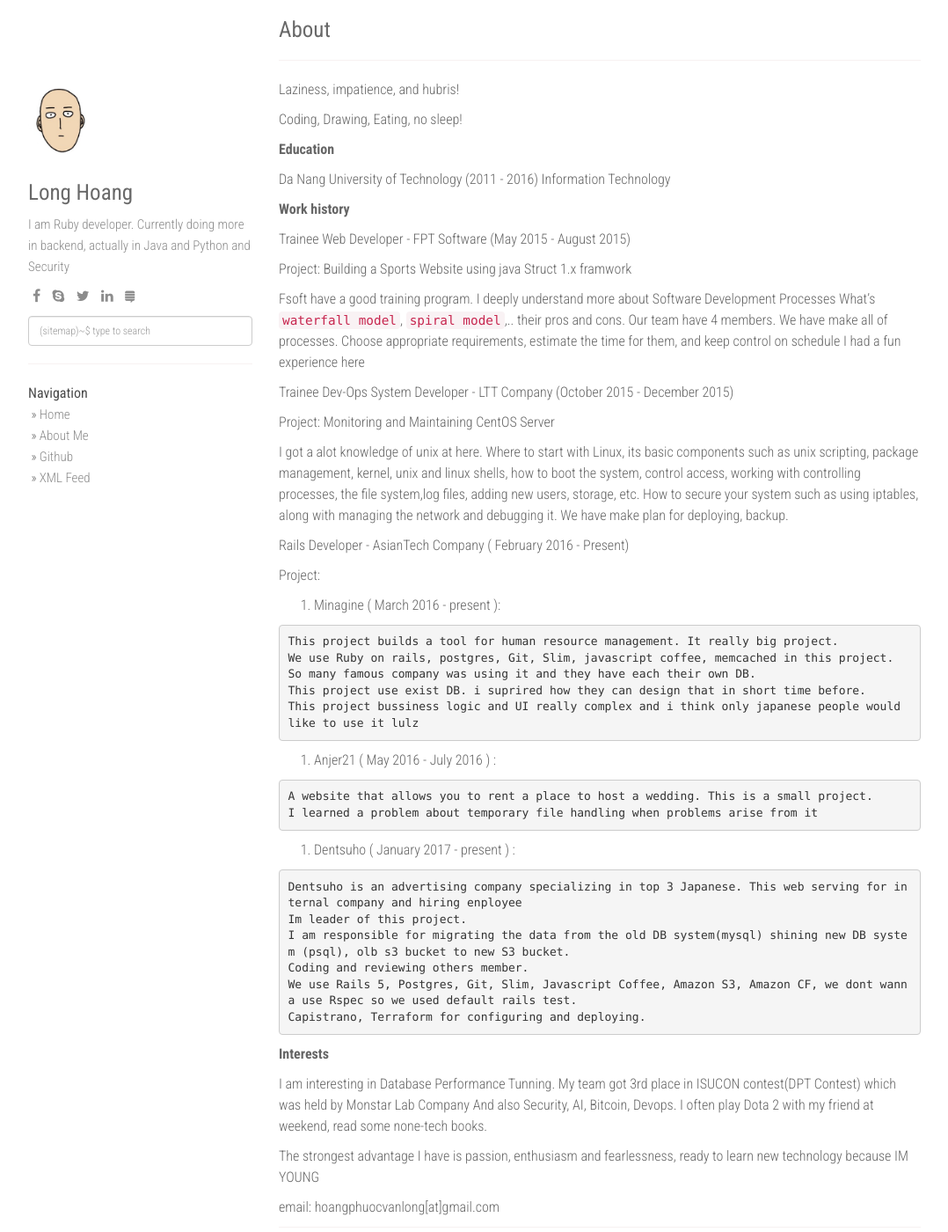
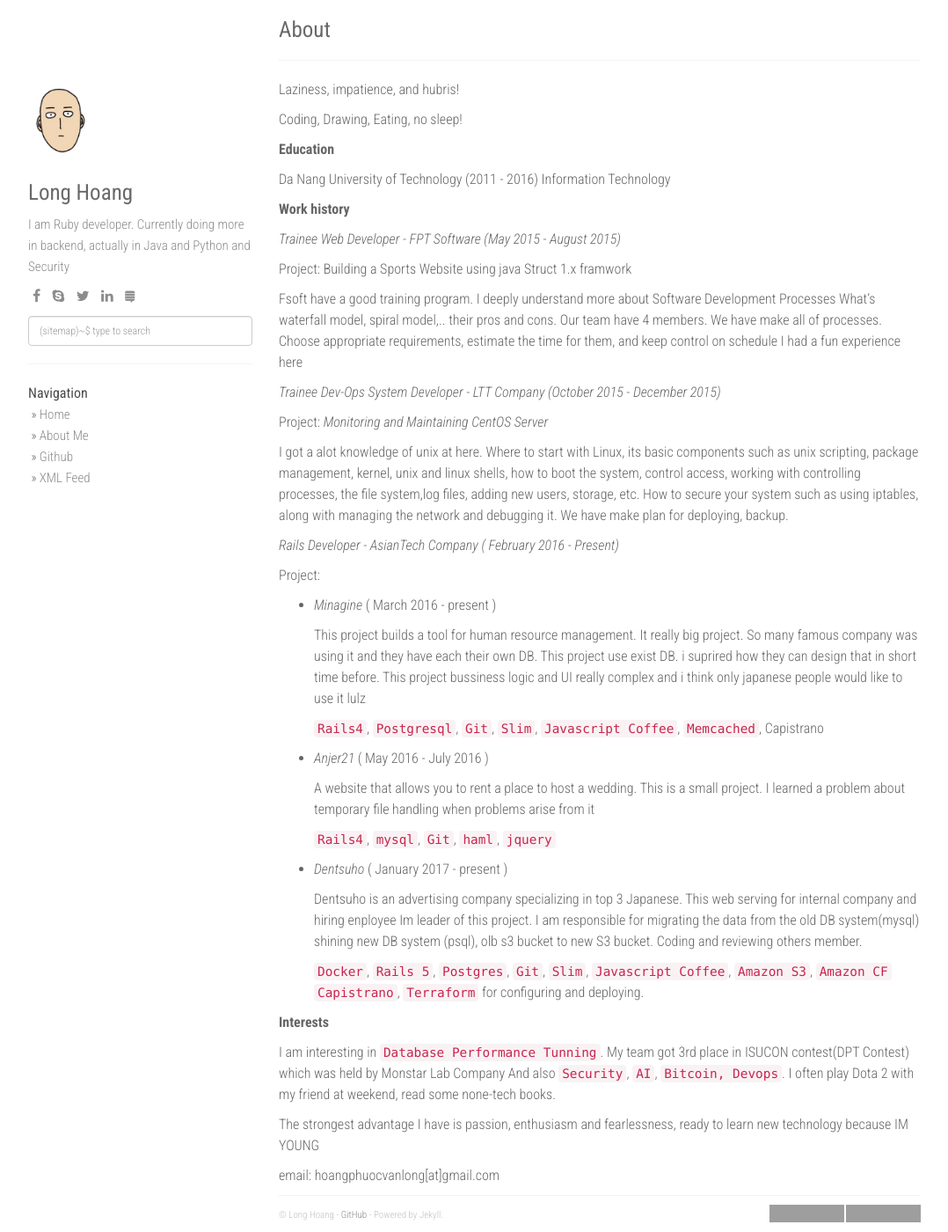
Before and after one commit to SFzxc/SFzxc.github.io, a Jekyll site: the page built from about.md, in a window 1280 px wide and 1400 px high. Shown: the whole window at 88% size, without its empty margins (53-1131 px from the left). Built offline with Jekyll 4.4.1, drawn with Linux system fonts in a browser that asks for light colours; nearby versions of some CDN libraries; grey boxes are pictures that could not be loaded.

Commit message:
fix about

```diff
--- a/about.md
+++ b/about.md
@@ -16,19 +16,19 @@ Information Technology
 
 **Work history**
 
-Trainee Web Developer - FPT Software (May 2015 - August 2015)
+*Trainee Web Developer - FPT Software (May 2015 - August 2015)*
 
   Project: Building a Sports Website using java Struct 1.x framwork
 
   Fsoft have a good training program. I deeply understand more about Software Development Processes
-  What's `waterfall model`, `spiral model`,.. their pros and cons.
+  What's waterfall model, spiral model,.. their pros and cons.
   Our team have 4 members. We have make all of processes.
   Choose appropriate requirements, estimate the time for them, and keep control on schedule
   I had a fun experience here
 
-Trainee Dev-Ops System Developer - LTT Company (October 2015  - December 2015)
+*Trainee Dev-Ops System Developer - LTT Company (October 2015  - December 2015)*
 
-  Project: Monitoring and Maintaining CentOS Server
+  Project: *Monitoring and Maintaining CentOS Server*
 
   I got a alot knowledge of unix at here.
   Where to start with Linux, its basic components such as unix scripting, package management, kernel,
@@ -37,36 +37,40 @@ Trainee Dev-Ops System Developer - LTT Company (October 2015  - December 2015)
   How to secure your system such as using iptables, along with managing the network and debugging it.
   We have make plan for deploying, backup.
 
-Rails Developer - AsianTech Company ( February 2016 - Present)
+*Rails Developer - AsianTech Company ( February 2016 - Present)*
 
   Project:
 
-  1. Minagine ( March 2016 - present ):
+  - *Minagine* ( March 2016 - present )
 
     This project builds a tool for human resource management. It really big project.
-    We use Ruby on rails, postgres, Git, Slim, javascript coffee, memcached in this project.
     So many famous company was using it and they have each their own DB.
     This project use exist DB. i suprired how they can design that in short time before.
     This project bussiness logic and UI really complex and i think only japanese people would like to use it lulz
 
-  1. Anjer21 ( May 2016 - July 2016 ) :
+    `Rails4`, `Postgresql`, `Git`, `Slim`, `Javascript Coffee`, `Memcached`, Capistrano
+
+  - *Anjer21* ( May 2016 - July 2016 )
 
     A website that allows you to rent a place to host a wedding. This is a small project.
     I learned a problem about temporary file handling when problems arise from it
 
-  1. Dentsuho ( January 2017 - present ) :
+    `Rails4`, `mysql`, `Git`, `haml`, `jquery`
+
+  - *Dentsuho* ( January 2017 - present )
 
     Dentsuho is an advertising company specializing in top 3 Japanese. This web serving for internal company and hiring enployee
     Im leader of this project.
     I am responsible for migrating the data from the old DB system(mysql) shining new DB system (psql), olb s3 bucket to new S3 bucket.
     Coding and reviewing others member.
-    We use Rails 5, Postgres, Git, Slim, Javascript Coffee, Amazon S3, Amazon CF, we dont wanna use Rspec so we used default rails test.
-    Capistrano, Terraform for configuring and deploying.
+
+    `Docker`, `Rails 5`, `Postgres`, `Git`, `Slim`, `Javascript Coffee`, `Amazon S3`, `Amazon CF`
+    `Capistrano`, `Terraform` for configuring and deploying.
 
 **Interests**
 
-I am interesting in Database Performance Tunning. My team got 3rd place in ISUCON contest(DPT Contest) which was held by Monstar Lab Company
-And also Security, AI, Bitcoin, Devops. I often play Dota 2 with my friend at weekend, read some none-tech books.
+I am interesting in `Database Performance Tunning`. My team got 3rd place in ISUCON contest(DPT Contest) which was held by Monstar Lab Company
+And also `Security`, `AI`, `Bitcoin, Devops`. I often play Dota 2 with my friend at weekend, read some none-tech books.
 
 The strongest advantage I have is passion, enthusiasm and fearlessness, ready to learn new technology because IM YOUNG
 
```
